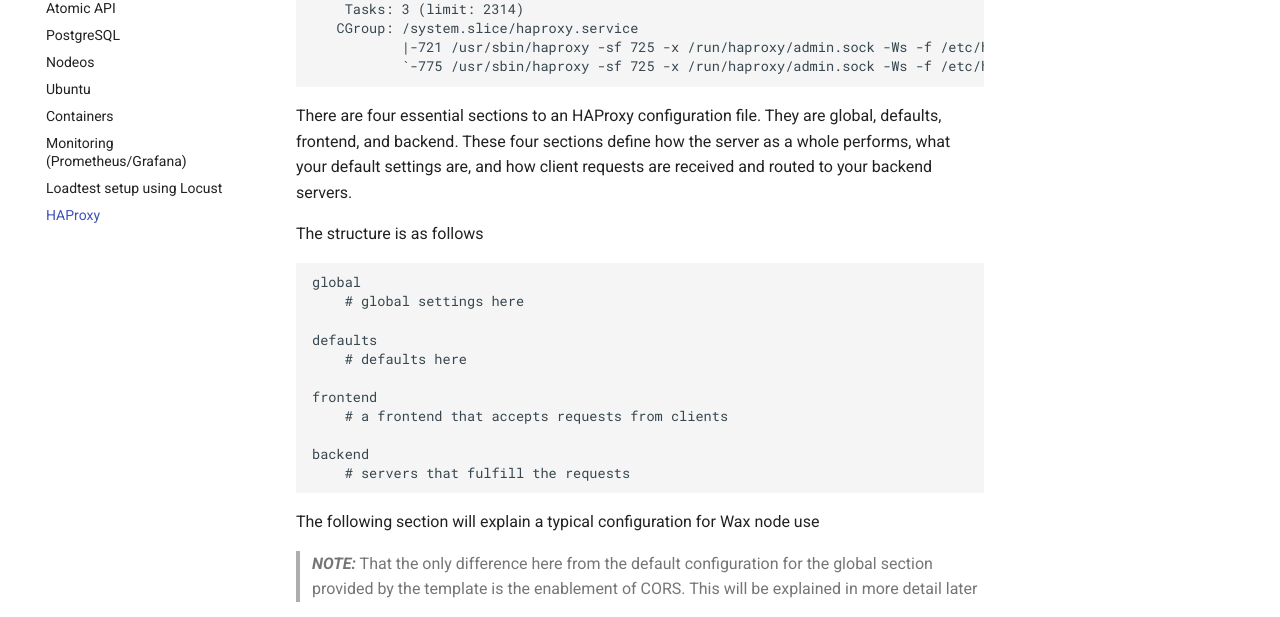
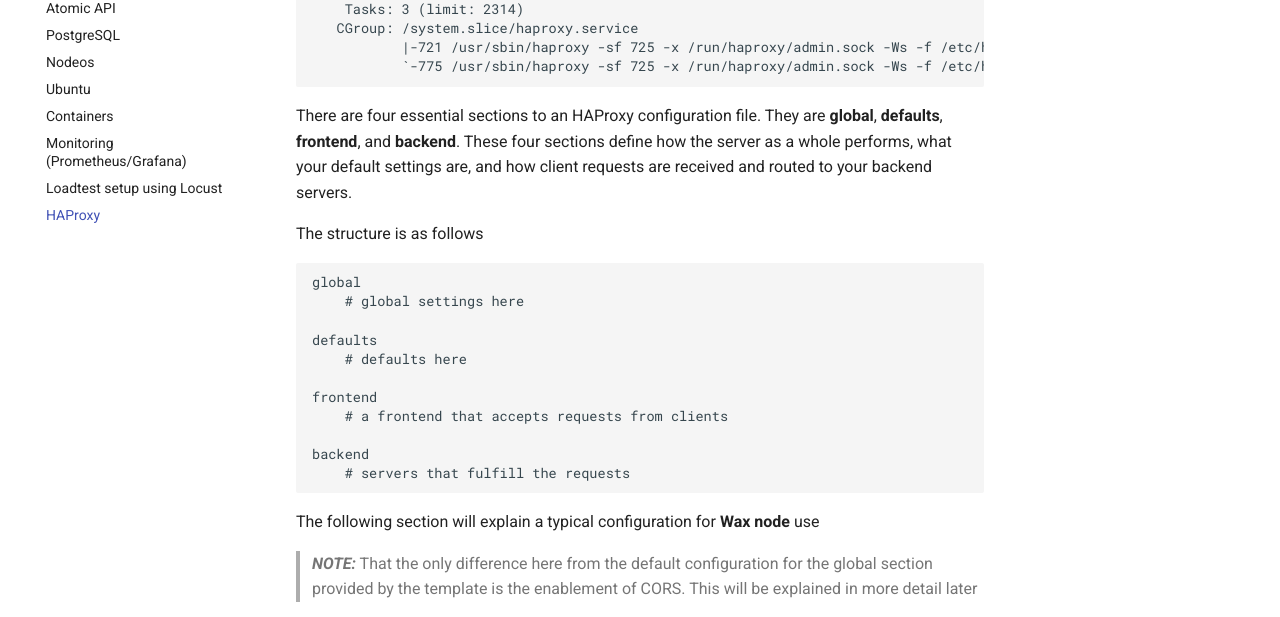
Before and after one commit to oneinacillian/wiki, an MkDocs documentation site: the page built from docs/haproxy.md, in a window 1280 px wide and 900 px high, scrolled down 2212 px. Shown: the part 154-771 px from the top of the window. Built offline with MkDocs 1.6.1 and Material for MkDocs 9.7.7, drawn with Linux system fonts in a browser that asks for light colours; some of the changed lines change nothing that is shown; some of the changed text lies outside the part shown.

Commit message:
reformatting

````diff
--- a/docs/haproxy.md
+++ b/docs/haproxy.md
@@ -104,7 +104,7 @@
            |-721 /usr/sbin/haproxy -sf 725 -x /run/haproxy/admin.sock -Ws -f /etc/haproxy/haproxy.cfg -p /run/haproxy.pid -S /run/haproxy-master.sock
            `-775 /usr/sbin/haproxy -sf 725 -x /run/haproxy/admin.sock -Ws -f /etc/haproxy/haproxy.cfg -p /run/haproxy.pid -S /run/haproxy-master.sock
 ```
-There are four essential sections to an HAProxy configuration file. They are global, defaults, frontend, and backend. These four sections define how the server as a whole performs, what your default settings are, and how client requests are received and routed to your backend servers.
+There are four essential sections to an HAProxy configuration file. They are **global**, **defaults**, **frontend**, and **backend**. These four sections define how the server as a whole performs, what your default settings are, and how client requests are received and routed to your backend servers.
 
 The structure is as follows
 ```
@@ -120,7 +120,7 @@
 backend
     # servers that fulfill the requests
 ```
-The following section will explain a typical configuration for Wax node use
+The following section will explain a typical configuration for **Wax node** use
 
 > **_NOTE:_** That the only difference here from the default configuration for the global section provided by the template is the enablement of CORS. This will be explained in more detail later
 
@@ -184,10 +184,10 @@
         http-response lua.cors "GET,PUT,POST" "*"
         use_backend <backend_system> if <identifier_for_rule>
 ```
-Explanation for the <vaules> above:
-- \<identifier_for_rule> can be any rule name you provide
-- \<backend_system> can be any name of the backend system you will configure next so that the front-end requests know where to offload data
-- \<hostheader_to_offload> the hostheader received by the call made to the proxy
+Explanation for the <span style="color:green">**vaules**</span> above:
+- <span style="color:green">**identifier_for_rule**</span> can be any rule name you provide
+- <span style="color:green">**backend_system**</span> can be any name of the backend system you will configure next so that the front-end requests know where to offload data
+- <span style="color:green">**hostheader_to_offload**</span> the hostheader received by the call made to the proxy
 
 > **_NOTE:_** In this example I am offloading two hyperion instances, both with their API's exposed on port 7000
 
````
